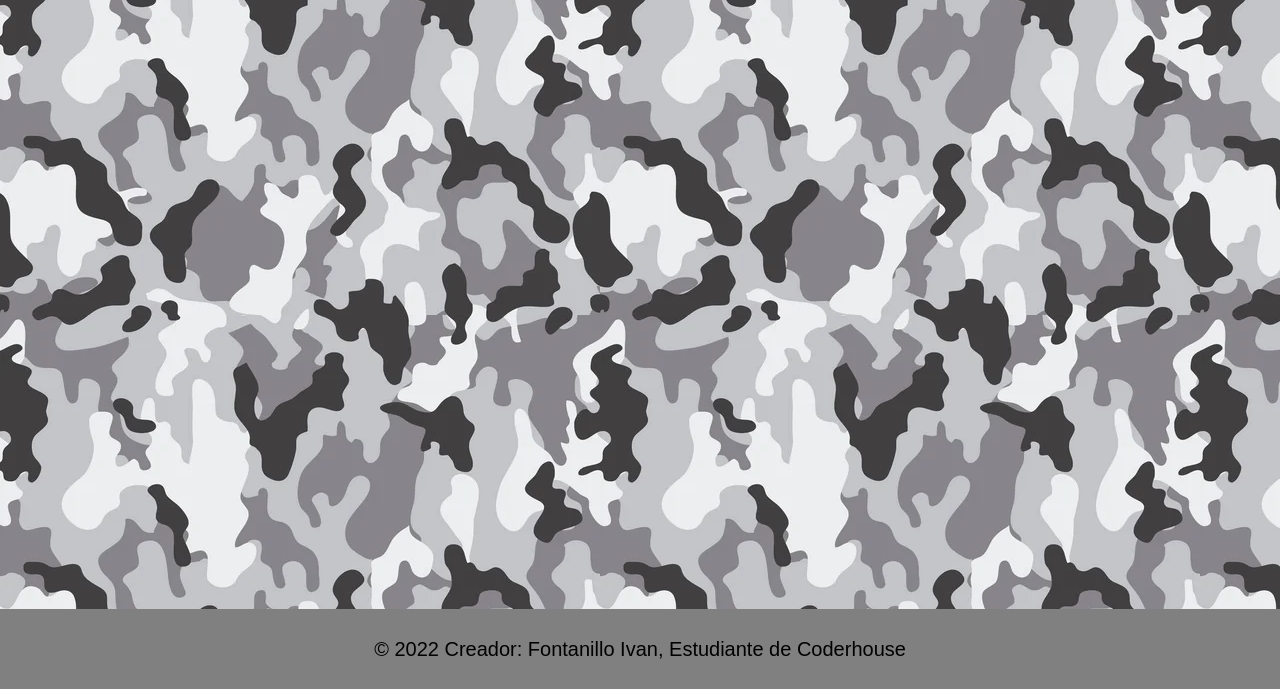
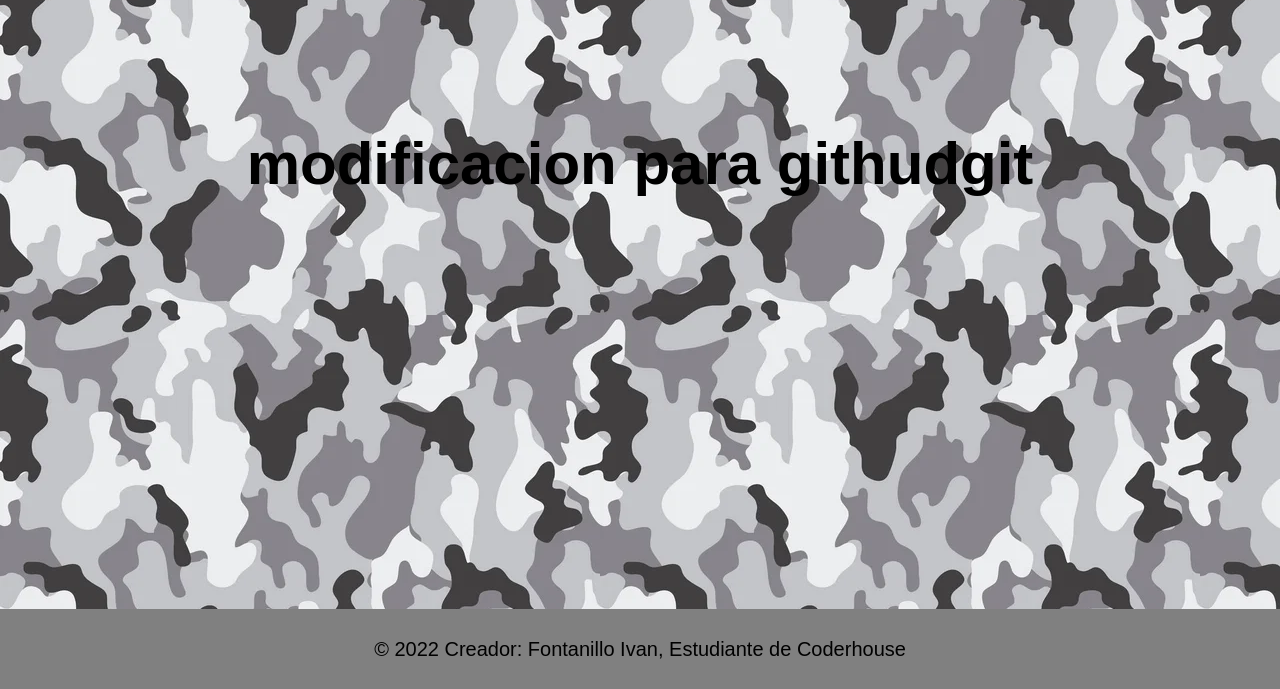
Before and after one commit to Fonta96/Proyecto-final, a plain HTML site: page index.html in a window 1280 px wide. Shown: the part 111-800 px from the top of the page. Drawn offline with Linux system fonts and the light colour scheme.

Commit message:
modificacion para github

```diff
--- a/index.html
+++ b/index.html
@@ -27,6 +27,7 @@
          </nav>
     </header>
     <main>
+        <h1>modificacion para githudgit</h1>
     </main>
     <footer>
         <p> © 2022 Creador:
```
